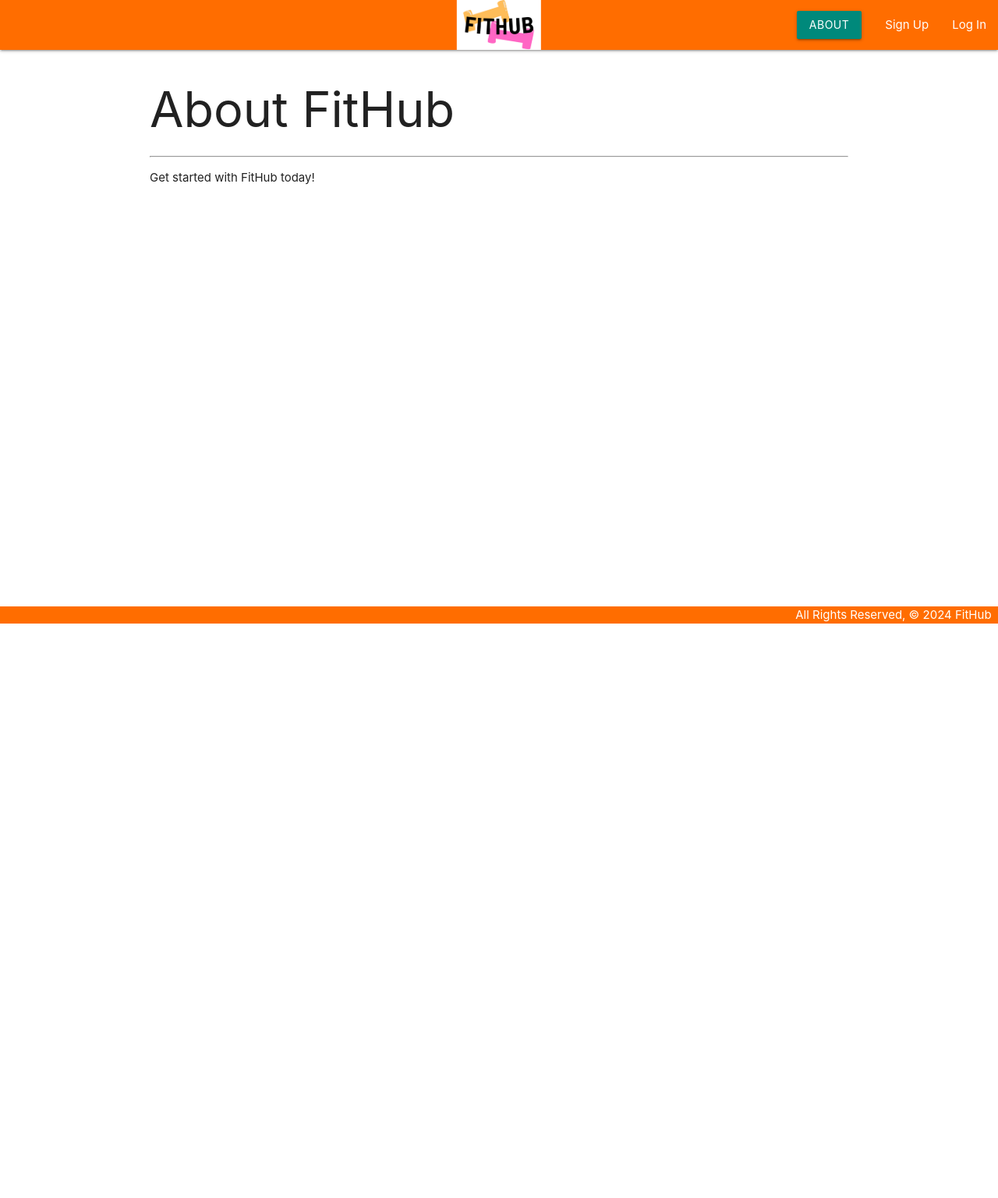
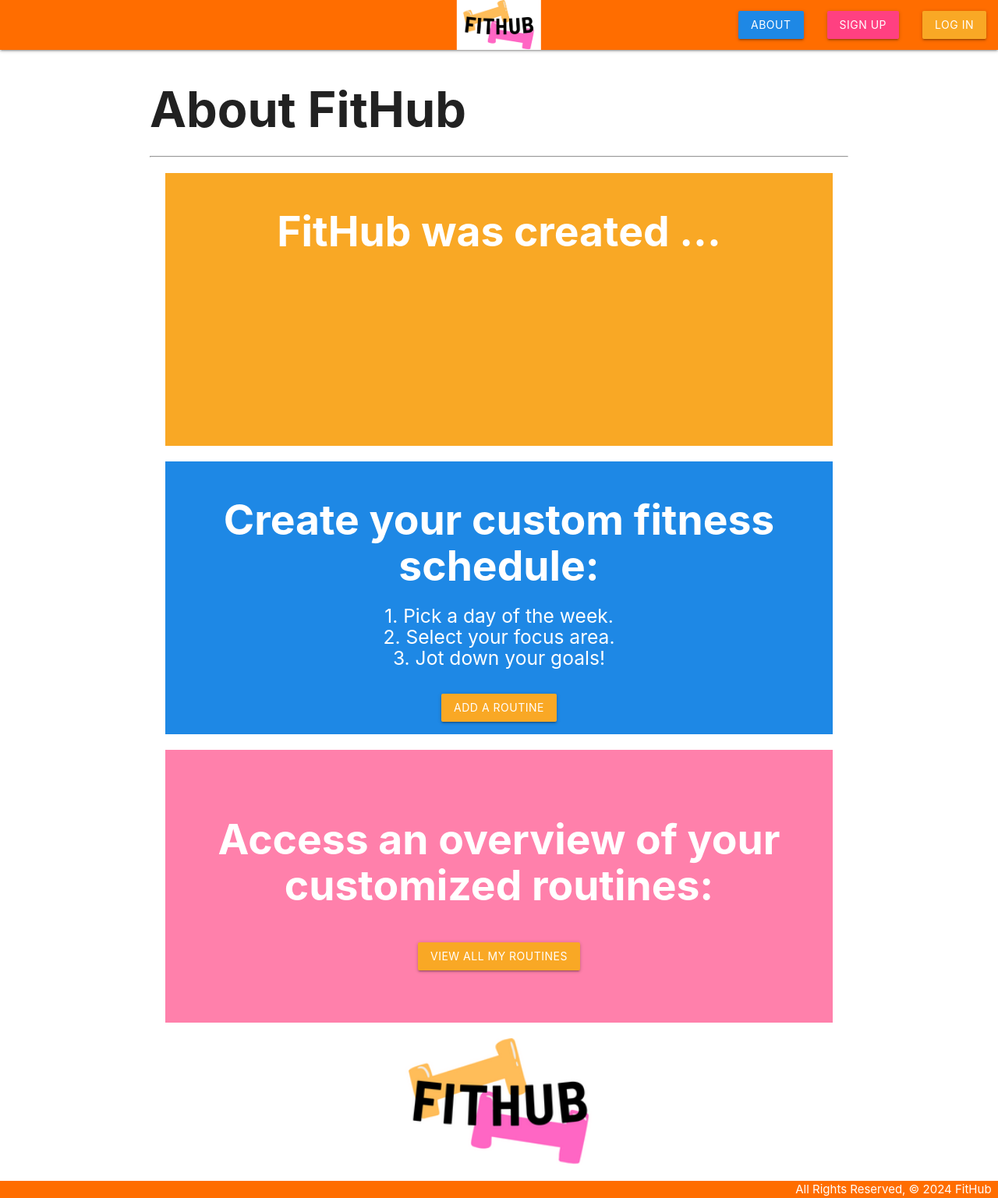
Before and after one commit to odalysruano/fithub-app, a Django app: page /about/ in a window 1280 px wide. Shown: the whole page at 78% size. Before the commit the page ends 800 px from the top, so only its background shows below. Run offline with Django 4.2, Linux system fonts and the light colour scheme.

Commit message:
style home page and about page

```diff
--- a/main_app/templates/about.html
+++ b/main_app/templates/about.html
@@ -1,8 +1,44 @@
 {% extends 'base.html' %}
 {% block content %}
 
-<h1>About FitHub</h1>
+<h1 style="font-weight:bold">About FitHub</h1>
 <hr>
-<p>Get started with FitHub today!</p>
+
+<div class="row yellow darken-3 white-text center-align" style="height:350px; padding:10px; margin:20px;">
+    <div class="col s12">
+        <h2 style="font-weight:bold">
+            FitHub was created ...
+        </h2>
+    </div>
+</div>
+
+<div class="row blue darken-1 white-text center-align" style="height:350px; padding:10px; margin:20px;">
+    <div class="col s12">
+        <h2 style="font-weight:bold">
+            Create your custom fitness schedule:<br>
+        </h2>
+        <h5>
+            1. Pick a day of the week.<br>
+            2. Select your focus area.<br>
+            3. Jot down your goals!<br>
+        </h5>
+        <br>
+        <a href="{% url 'routines_create' %}" class="btn yellow darken-3">Add a Routine</a>
+    </div>
+</div>
+
+<div class="row pink accent-1 white-text center-align" style="height:350px; padding:50px; margin:20px">
+    <div class="col s12">
+        <h2 style="font-weight:bold">
+            Access an overview of your customized routines:<br>
+        </h2>
+        <br>
+        <a href="{% url 'index' %}" class="btn yellow darken-3">View All My Routines</a>
+    </div>
+</div>
+<div class="row">
+    <img class="responsive-img" style="width:275px; display:block; margin:auto;" src="../static/images/fithub.png">
+</div>
+
 
 {% endblock %}
--- a/main_app/templates/base.html
+++ b/main_app/templates/base.html
@@ -26,10 +26,10 @@
                 <img style="height:64px;" src="../static/images/fithub.png">
             </a>
             <ul class="right hide-on-med-and-down">
-                <li><a href="{% url 'about' %}" class="btn teal darken-1">About</a></li>
+                <li><a href="{% url 'about' %}" class="btn blue darken-1">About</a></li>
                 {% if user.is_authenticated %}
                     <li>
-                        <a class="dropdown-trigger btn red accent-1" data-target="dropdown1">Equipment<i class="material-icons right">arrow_drop_down</i></a>
+                        <a class="dropdown-trigger btn pink accent-2" data-target="dropdown1">Equipment<i class="material-icons right">arrow_drop_down</i></a>
                         <ul id="dropdown1" class="dropdown-content">
                             <li><a href="{% url 'equipments_create' %}">Add Equipment</a></li>
                             <li><a href="{% url 'equipments_index' %}">View All Equipment</a></li>
@@ -42,10 +42,10 @@
                             <li><a href="{% url 'index' %}">View All My Routines</a></li>
                         </ul>
                     </li>
-                    <li><a href="{% url 'logout' %}">Log Out</a></li>
+                    <li><a class="btn orange accent-4" href="{% url 'logout' %}">Log Out</a></li>
                 {% else %}
-                    <li><a href="{% url 'signup' %}">Sign Up</a></li>
-                    <li><a href="{% url 'login' %}">Log In</a></li>
+                    <li><a class="btn pink accent-2" href="{% url 'signup' %}">Sign Up</a></li>
+                    <li><a class="btn yellow darken-3" href="{% url 'login' %}">Log In</a></li>
                 {% endif %}
             </ul>
         </div>
--- a/main_app/templates/main_app/equipment_detail.html
+++ b/main_app/templates/main_app/equipment_detail.html
@@ -1,7 +1,7 @@
 {% extends 'base.html' %}
 {% block content %}
 
-<h1>Equipment Details</h1>
+<h1 style="font-weight:bold">Equipment Details</h1>
 
 <div class="row">
     <div class="col s6 col-offset-3">
--- a/main_app/templates/main_app/equipment_form.html
+++ b/main_app/templates/main_app/equipment_form.html
@@ -4,14 +4,14 @@
     {% if object %}
         <h1>Edit <span class="teal-text">{{object.name}}</span></h1>
     {% else %}
-        <h1>Add Equipment</h1>
+        <h1 style="font-weight:bold">Add Equipment</h1>
     {% endif %}
     <form action="" method="POST">
         {% csrf_token %}
         <table>
             {{ form.as_table }}
         </table>
-        <input type="submit" value="Submit!" class="btn">
+        <input type="submit" value="Submit!" class="btn blue darken-1">
     </form>
 
 {% endblock %}
--- a/main_app/templates/main_app/equipment_list.html
+++ b/main_app/templates/main_app/equipment_list.html
@@ -1,11 +1,11 @@
 {% extends 'base.html' %}
 {% block content %}
 
-<h1>My Equipment List</h1>
+<h1 style="font-weight:bold">My Equipment List</h1>
 
 {% for equipment in equipment_list %}
     <a href="{% url 'equipments_detail' equipment.id %}">
-        <div class="card red accent-1">
+        <div class="card pink accent-1">
             <div class="card-content black-text">
                 <span class="card-title">{{ equipment.name }}</span>
             </div>
--- a/main_app/templates/main_app/routine_confirm_delete.html
+++ b/main_app/templates/main_app/routine_confirm_delete.html
@@ -1,7 +1,7 @@
 {% extends 'base.html' %}
 {% block content %}
 
-<h1>Delete Routine</h1>
+<h1 style="font-weight:bold">Delete Routine</h1>
 
 <h4>Are you sure you want to delete <span class="teal-text">{{ object.day_of_the_week }}</span>?</h4>
 
--- a/main_app/templates/main_app/routine_form.html
+++ b/main_app/templates/main_app/routine_form.html
@@ -4,7 +4,7 @@
 {% if object %}
     <h1>Edit <span class ="teal-text">{{object.day_of_the_week}}</span></h1>
 {% else %}
-    <h1>Add Routine</h1>
+    <h1 style="font-weight:bold">Add Routine</h1>
 {% endif %}
 
 <form action="" method="POST">
@@ -12,7 +12,7 @@
     <table>
         {{ form.as_table }}
     </table>
-    <input type="submit" value="Submit!" class="btn">
+    <input type="submit" value="Submit!" class="btn blue darken-1">
 </form>
 
 <script>
--- a/main_app/templates/routines/index.html
+++ b/main_app/templates/routines/index.html
@@ -1,7 +1,7 @@
 {% extends 'base.html' %}
 {% block content %}
 
-<h1>My Routines</h1>
+<h1 style="font-weight:bold">My Routines</h1>
 
 {% for routine in routines %}
     <div class="card yellow lighten-4">
```
Also changed, not shown: main_app/templates/home.html (+34 -1 lines), main_app/templates/main_app/equipment_confirm_delete.html (+4 -4 lines), main_app/templates/routines/detail.html (+8 -9 lines).
